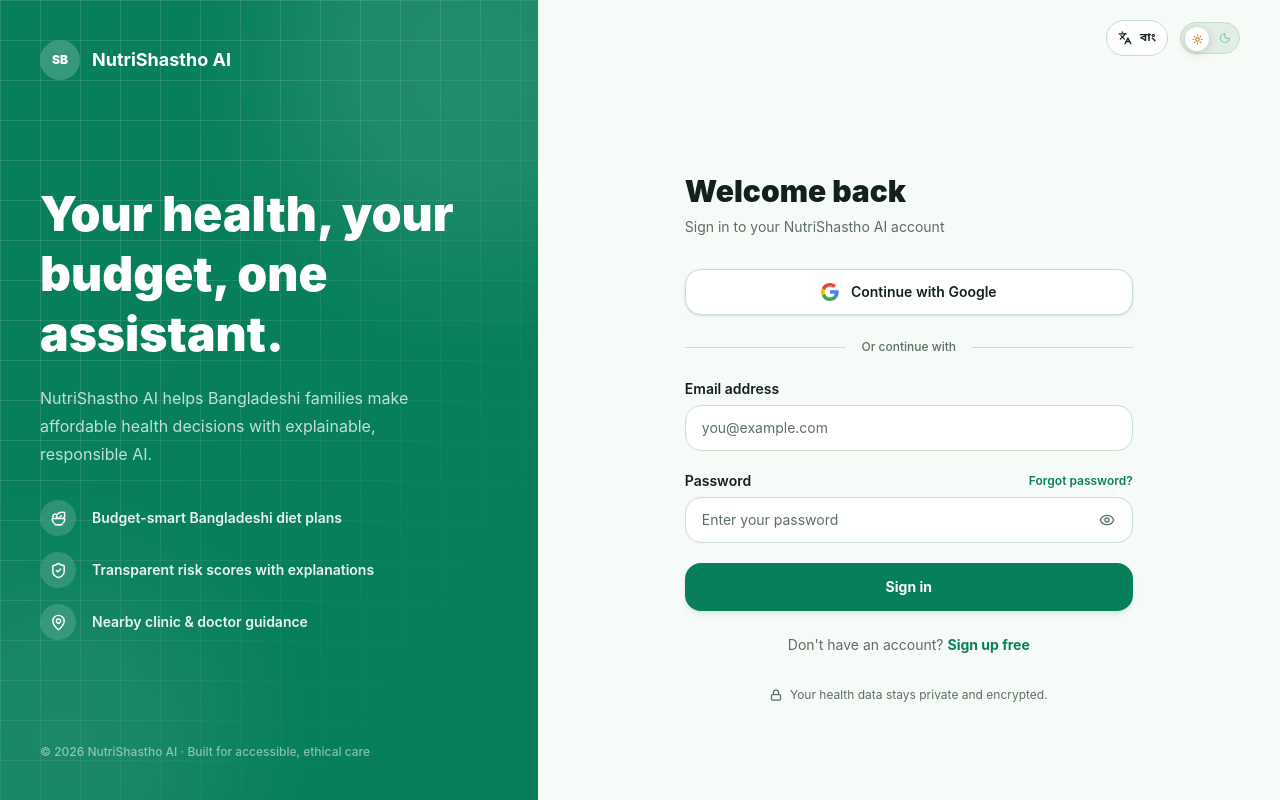
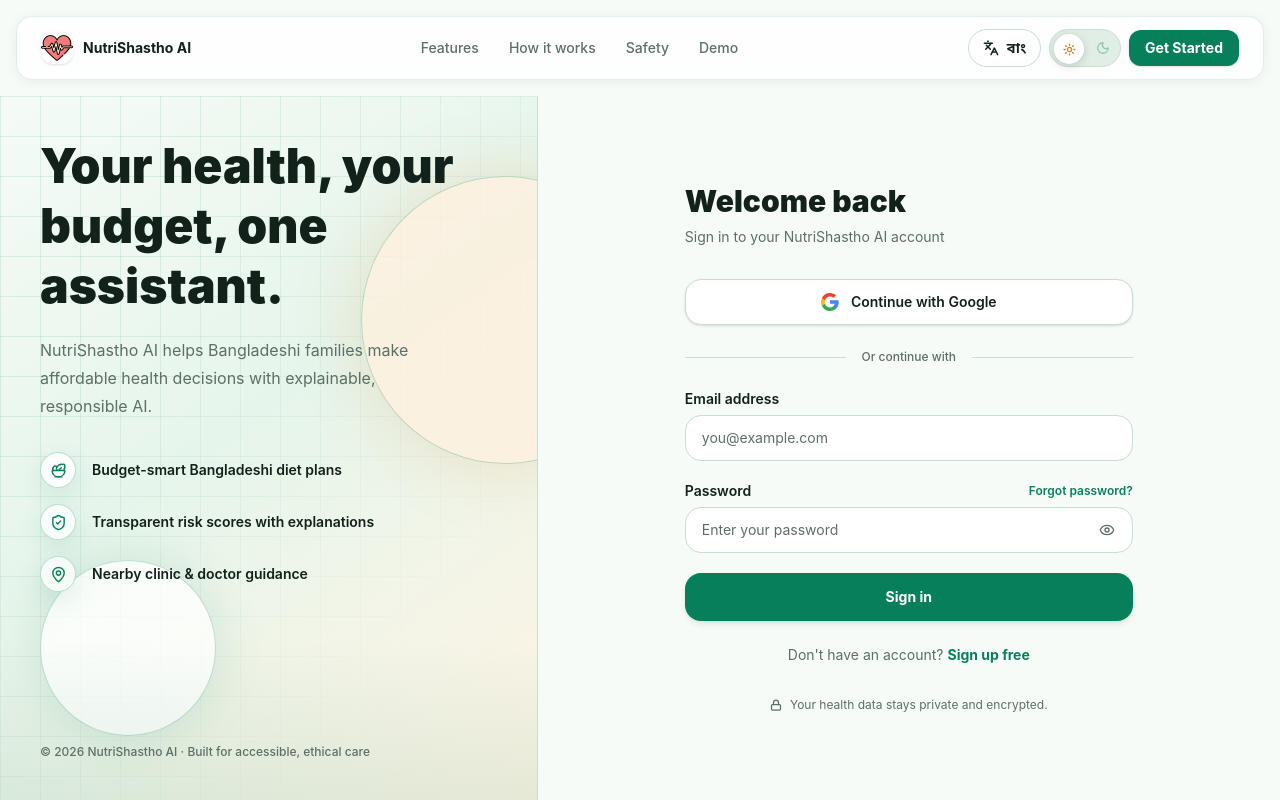
Before and after one commit to hasanmehediii/NutriSastho-AI, a Next.js app in the folder frontend/: page /login in a window 1280 px wide. Built offline with nearby package versions, Linux system fonts and the light colour scheme.

Commit message:
Refactor code structure for improved readability and maintainability

```diff
--- a/frontend/next.config.ts
+++ b/frontend/next.config.ts
@@ -1,7 +1,11 @@
 import type { NextConfig } from "next";
+import path from "node:path";
 
 const nextConfig: NextConfig = {
   allowedDevOrigins: ["127.0.0.1", "localhost"],
+  turbopack: {
+    root: path.join(__dirname, ".."),
+  },
 };
 
 export default nextConfig;
--- a/frontend/src/app/(auth)/login/page.tsx
+++ b/frontend/src/app/(auth)/login/page.tsx
@@ -1,11 +1,9 @@
 "use client";
 
 import { useState } from "react";
-import Link from "next/link";
 import { Eye, EyeOff, ShieldCheck, Salad, MapPin, Lock } from "lucide-react";
 import { useTranslation } from "@/hooks/useTranslation";
-import { ThemeToggle } from "@/components/shared/ThemeToggle";
-import { LanguageToggle } from "@/components/shared/LanguageToggle";
+import { LandingNavbar } from "@/components/landing/LandingNavbar";
 
 const featureIcons = [Salad, ShieldCheck, MapPin];
 
@@ -41,29 +39,25 @@
   }
 
   return (
-    <div className="flex min-h-screen bg-[color:var(--background)]">
-      {/* Left decorative panel */}
-      <div className="relative hidden flex-col justify-between overflow-hidden bg-[color:var(--primary)] p-10 lg:flex lg:w-[46%] xl:w-[42%]">
-        {/* Grid overlay */}
-        <div className="absolute inset-0 bg-[linear-gradient(color-mix(in_srgb,white_12%,transparent)_1px,transparent_1px),linear-gradient(90deg,color-mix(in_srgb,white_12%,transparent)_1px,transparent_1px)] bg-[size:40px_40px] [mask-image:linear-gradient(to_bottom_right,black_30%,transparent_80%)]" />
-        {/* Radial glow */}
-        <div className="absolute -top-32 -right-32 h-96 w-96 rounded-full bg-white/10 blur-3xl" />
-        <div className="absolute -bottom-24 -left-24 h-80 w-80 rounded-full bg-white/8 blur-3xl" />
+    <div className="min-h-screen bg-[color:var(--background)]">
+      <LandingNavbar />
 
-        {/* Logo */}
-        <div className="relative z-10 flex items-center gap-3">
-          <span className="grid h-10 w-10 place-items-center rounded-full bg-white/20 text-xs font-black text-white backdrop-blur-sm">
-            SB
-          </span>
-          <span className="text-lg font-bold text-white">NutriShastho AI</span>
-        </div>
+      <div className="flex min-h-screen flex-col gap-6 px-6 pb-8 pt-24 lg:flex-row lg:gap-0 lg:px-0 lg:pb-0">
+        {/* Left decorative panel */}
+        <div className="relative order-2 flex min-h-[420px] flex-col justify-between overflow-hidden rounded-[28px] border border-[color:var(--border)] bg-[image:var(--login-panel-bg)] p-6 sm:p-8 lg:order-1 lg:min-h-auto lg:w-[46%] lg:rounded-none lg:border-y-0 lg:border-l-0 lg:border-r lg:p-10 xl:w-[42%]">
+          {/* Grid overlay */}
+          <div className="absolute inset-0 bg-[image:var(--login-panel-grid)] bg-[size:40px_40px] opacity-45 [mask-image:linear-gradient(to_bottom_right,black_24%,transparent_82%)]" />
+          {/* Crisp accent layers */}
+          <div className="absolute -right-28 top-20 h-72 w-72 rounded-full border border-[color:var(--login-panel-icon-border)] bg-[color:var(--login-panel-orb-primary)] shadow-[0_0_70px_rgb(217_129_38/0.18)]" />
+          <div className="absolute bottom-16 left-10 h-44 w-44 rounded-full border border-[color:var(--login-panel-icon-border)] bg-[color:var(--login-panel-orb-secondary)] shadow-[0_0_50px_rgb(8_127_91/0.14)]" />
+          <div className="absolute inset-x-0 bottom-0 h-40 bg-[image:var(--login-panel-bottom)]" />
 
         {/* Hero copy */}
         <div className="relative z-10">
-          <h1 className="text-4xl font-black leading-tight text-white xl:text-5xl">
+          <h1 className="text-3xl font-black leading-tight text-[color:var(--foreground)] sm:text-4xl xl:text-5xl">
             {a.heroHeadline}
           </h1>
-          <p className="mt-5 max-w-sm text-base leading-7 text-white/75">
+          <p className="mt-5 max-w-sm text-base leading-7 text-[color:var(--muted)]">
             {a.heroSubtext}
           </p>
 
@@ -72,10 +66,12 @@
               const Icon = featureIcons[i];
               return (
                 <li key={point} className="flex items-center gap-4">
-                  <span className="grid h-9 w-9 shrink-0 place-items-center rounded-full bg-white/15 text-white backdrop-blur-sm">
+                  <span className="grid h-9 w-9 shrink-0 place-items-center rounded-full border border-[color:var(--login-panel-icon-border)] bg-[color:var(--login-panel-icon-bg)] text-[color:var(--primary)] shadow-[var(--login-panel-icon-shadow)]">
                     <Icon size={17} strokeWidth={2} />
                   </span>
-                  <span className="text-sm font-semibold text-white/90">{point}</span>
+                  <span className="text-sm font-semibold text-[color:var(--foreground)]">
+                    {point}
+                  </span>
                 </li>
               );
             })}
@@ -83,35 +79,16 @@
         </div>
 
         {/* Bottom note */}
-        <p className="relative z-10 text-xs font-medium text-white/50">
+        <p className="relative z-10 text-xs font-medium text-[color:var(--muted)]">
           © 2026 NutriShastho AI · Built for accessible, ethical care
         </p>
       </div>
 
       {/* Right form panel */}
-      <div className="flex flex-1 flex-col">
-        {/* Top bar */}
-        <div className="flex items-center justify-between px-6 py-5 sm:px-10">
-          {/* Mobile logo */}
-          <Link href="/" className="flex items-center gap-2.5 lg:hidden">
-            <span className="grid h-8 w-8 place-items-center rounded-full bg-[color:var(--primary)] text-[10px] font-black text-white">
-              SB
-            </span>
-            <span className="text-sm font-bold text-[color:var(--foreground)]">
-              NutriShastho AI
-            </span>
-          </Link>
-          <div className="hidden lg:block" />
-
-          <div className="flex items-center gap-3">
-            <LanguageToggle size="sm" />
-            <ThemeToggle size="sm" />
-          </div>
-        </div>
-
+      <div className="order-1 flex flex-1 lg:order-2">
         {/* Centered form */}
-        <div className="flex flex-1 items-center justify-center px-6 py-8 sm:px-10">
-          <div className="w-full max-w-md">
+        <div className="flex flex-1 items-center justify-center py-4 sm:py-8 lg:px-10">
+          <div className="w-full max-w-md rounded-[28px] border border-[color:var(--border)] bg-[color:var(--surface)]/72 p-6 shadow-[var(--shadow)] sm:p-8 lg:border-0 lg:bg-transparent lg:p-0 lg:shadow-none">
             {/* Heading */}
             <div className="mb-8">
               <h2 className="text-3xl font-black text-[color:var(--foreground)]">
@@ -251,6 +228,7 @@
           </div>
         </div>
       </div>
+      </div>
     </div>
   );
 }
--- a/frontend/src/components/landing/LandingFooter.tsx
+++ b/frontend/src/components/landing/LandingFooter.tsx
@@ -1,5 +1,6 @@
 "use client";
 
+import Image from "next/image";
 import { useTranslation } from "@/hooks/useTranslation";
 
 export function LandingFooter() {
@@ -14,9 +15,11 @@
           {/* Brand */}
           <div>
             <div className="flex items-center gap-3">
-              <img
+              <Image
                 src="/icon.png"
                 alt="NutriShastho AI"
+                width={40}
+                height={40}
                 className="h-10 w-10 rounded-full object-cover"
               />
               <span className="text-lg font-bold text-[color:var(--foreground)]">
--- a/frontend/src/components/landing/LandingNavbar.tsx
+++ b/frontend/src/components/landing/LandingNavbar.tsx
@@ -2,6 +2,9 @@
 
 import { useEffect, useState } from "react";
 import { Languages, Menu, X } from "lucide-react";
+import Image from "next/image";
+import Link from "next/link";
+import { usePathname } from "next/navigation";
 import { useTranslation } from "@/hooks/useTranslation";
 import { useLanguage } from "@/providers/LanguageProvider";
 import { ThemeToggle } from "@/components/shared/ThemeToggle";
@@ -11,10 +14,13 @@
   const [scrolled, setScrolled] = useState(false);
 
   const { language, setLanguage } = useLanguage();
+  const pathname = usePathname();
   const t = useTranslation();
   const nav = t.nav;
   const nextLanguage = language === "en" ? "bn" : "en";
   const languageButtonLabel = language === "en" ? "বাং" : "EN";
+
+  const getSectionHref = (href: string) => (pathname === "/" ? href : `/${href}`);
 
   useEffect(() => {
     const onScroll = () => setScrolled(window.scrollY > 20);
@@ -24,7 +30,6 @@
 
   const handleLanguageChange = () => {
     setLanguage(nextLanguage);
-    window.location.reload();
   };
 
   return (
@@ -37,22 +42,24 @@
             : "border-[color:var(--border)]/50 bg-[color:var(--surface)]/75 shadow-[0_2px_12px_rgba(0,0,0,0.06)]",
         ].join(" ")}
       >
-        <a href="#" className="group flex items-center gap-2.5">
-          <img
+        <Link href="/" className="group flex items-center gap-2.5">
+          <Image
             src="/icon.png"
             alt="NutriShastho AI"
+            width={32}
+            height={32}
             className="h-8 w-8 rounded-xl object-cover shadow-sm transition-transform duration-150 group-hover:scale-105"
           />
           <span className="hidden text-sm font-bold text-[color:var(--foreground)] sm:block">
             {nav.product}
           </span>
-        </a>
+        </Link>
 
         <nav className="hidden items-center gap-0.5 lg:flex" aria-label="Main">
           {nav.links.map((link) => (
             <a
               key={link.href}
-              href={link.href}
+              href={getSectionHref(link.href)}
               className="rounded-xl px-3.5 py-2 text-sm font-medium text-[color:var(--muted)] transition-colors duration-150 hover:bg-[color:var(--surface-soft)] hover:text-[color:var(--foreground)]"
             >
               {link.label}
@@ -74,12 +81,6 @@
 
           <a
             href="/login"
-            className="rounded-xl border border-[color:var(--border)] px-3.5 py-2 text-sm font-semibold text-[color:var(--foreground)] transition-colors duration-150 hover:bg-[color:var(--surface-soft)]"
-          >
-            {nav.login}
-          </a>
-          <a
-            href="#demo"
             className="rounded-xl bg-[color:var(--primary)] px-4 py-2 text-sm font-bold text-white shadow-sm transition-all duration-150 hover:bg-[color:var(--primary-strong)] hover:-translate-y-px active:translate-y-0"
           >
             {nav.cta}
@@ -116,7 +117,7 @@
             {nav.links.map((link) => (
               <a
                 key={link.href}
-                href={link.href}
+                href={getSectionHref(link.href)}
                 onClick={() => setMenuOpen(false)}
                 className="rounded-xl px-4 py-2.5 text-sm font-semibold text-[color:var(--foreground)] transition-colors hover:bg-[color:var(--surface-soft)]"
               >
@@ -124,18 +125,11 @@
               </a>
             ))}
           </div>
-          <div className="mt-3 grid grid-cols-2 gap-2 border-t border-[color:var(--border)] pt-3">
+          <div className="mt-3 border-t border-[color:var(--border)] pt-3">
             <a
               href="/login"
               onClick={() => setMenuOpen(false)}
-              className="rounded-xl border border-[color:var(--border)] px-4 py-2.5 text-center text-sm font-bold text-[color:var(--foreground)] transition-colors hover:bg-[color:var(--surface-soft)]"
-            >
-              {nav.login}
-            </a>
-            <a
-              href="#demo"
-              onClick={() => setMenuOpen(false)}
-              className="rounded-xl bg-[color:var(--primary)] px-4 py-2.5 text-center text-sm font-bold text-white transition-all hover:bg-[color:var(--primary-strong)]"
+              className="block rounded-xl bg-[color:var(--primary)] px-4 py-2.5 text-center text-sm font-bold text-white transition-all hover:bg-[color:var(--primary-strong)]"
             >
               {nav.cta}
             </a>
--- a/frontend/src/locales/bn.ts
+++ b/frontend/src/locales/bn.ts
@@ -10,7 +10,7 @@
       { label: "ডেমো", href: "#demo" },
     ],
     login: "সাইন ইন",
-    cta: "ডেমো শুরু",
+    cta: "Get Started",
     languageToggle: "EN",
     openMenu: "মেনু খুলুন",
     closeMenu: "মেনু বন্ধ করুন",
--- a/frontend/src/locales/en.ts
+++ b/frontend/src/locales/en.ts
@@ -10,7 +10,7 @@
       { label: "Demo", href: "#demo" },
     ],
     login: "Sign in",
-    cta: "Start demo",
+    cta: "Get Started",
     languageToggle: "বাং",
     openMenu: "Open menu",
     closeMenu: "Close menu",
--- a/frontend/src/providers/LanguageProvider.tsx
+++ b/frontend/src/providers/LanguageProvider.tsx
@@ -28,13 +28,20 @@
 }
 
 function readStoredLanguage(): Language {
-  if (typeof window === "undefined") return "en";
   const stored = localStorage.getItem("sb-language");
   return stored === "bn" ? "bn" : "en";
 }
 
 export function LanguageProvider({ children }: { children: React.ReactNode }) {
-  const [language, setLanguageState] = useState<Language>(readStoredLanguage);
+  const [language, setLanguageState] = useState<Language>("en");
+
+  useEffect(() => {
+    const timer = window.setTimeout(() => {
+      setLanguageState(readStoredLanguage());
+    }, 0);
+
+    return () => window.clearTimeout(timer);
+  }, []);
 
   // Keep html[lang] in sync with the active locale.
   useEffect(() => {
```
Also changed, not shown: frontend/src/app/globals.css (+66 -0 lines), frontend/src/app/layout.tsx (+1 -11 lines), frontend/src/providers/ThemeProvider.tsx (+21 -4 lines), 2 other files (tests, documents, lock files or other folders).
